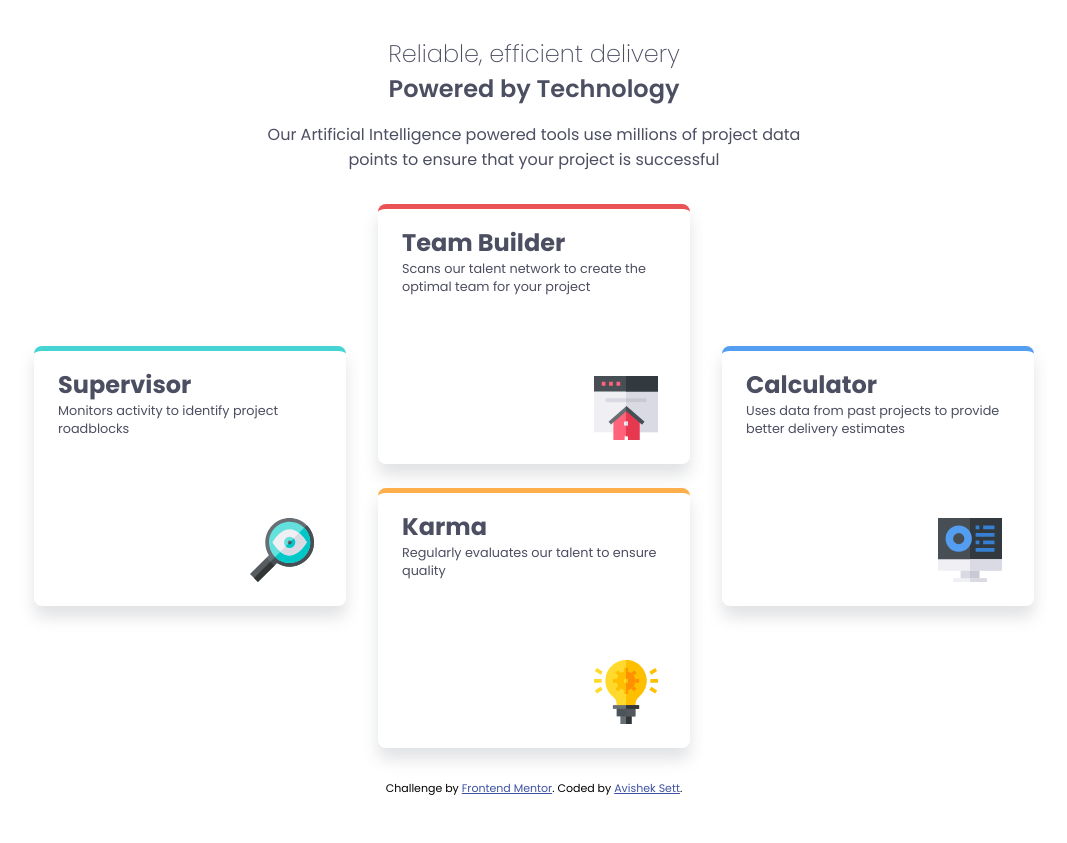
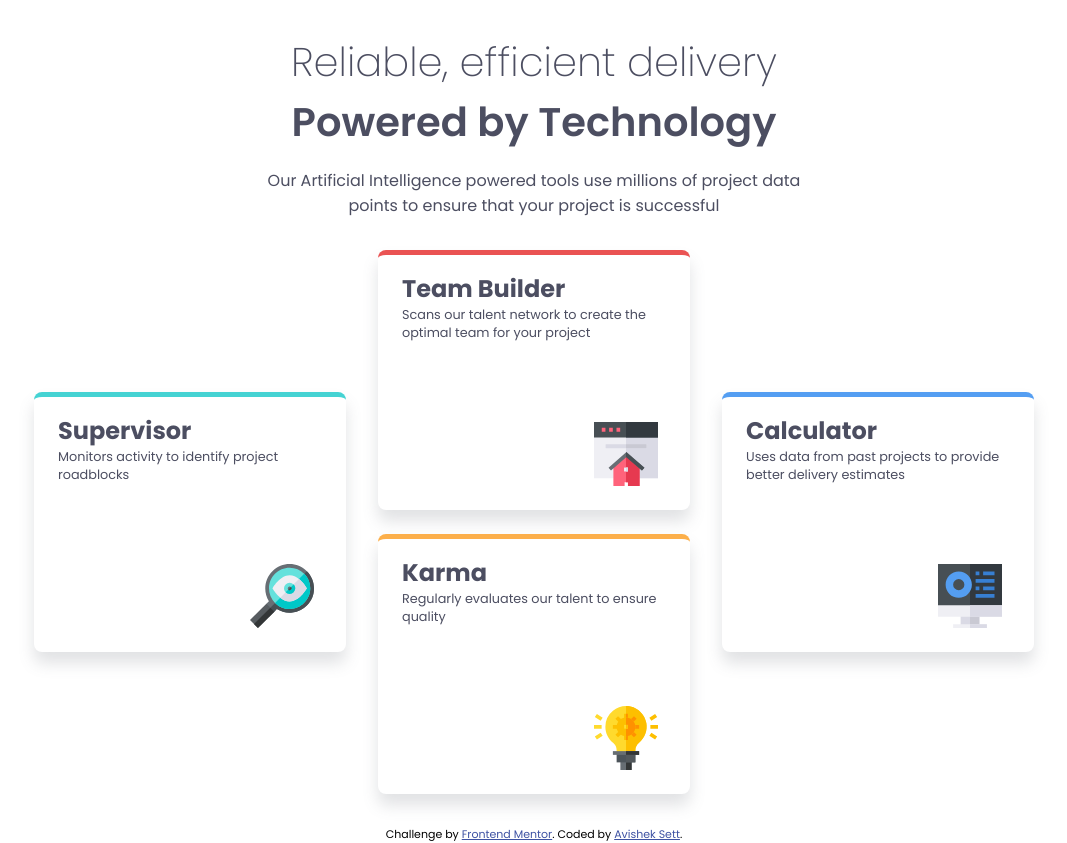
Before and after one commit to 14avi14/front-end-mentor-challenges, a plain HTML site: page four-card-feature-section-master/index.html in a window 1280 px wide. Shown: the whole page, without its empty margins (106-1173 px from the left). Before the commit the page ends 800 px from the top, so only its background shows below. Drawn offline with Linux system fonts and the light colour scheme.

Commit message:
Increased header font size

```diff
--- a/four-card-feature-section-master/css/style.css
+++ b/four-card-feature-section-master/css/style.css
@@ -124,4 +124,9 @@ body {
 			"a c d"
 			". c .";
 	}
+
+	.intro-section h1 {
+		max-width: 40rem;
+		font-size: 2.5rem;
+	}
 }
```
